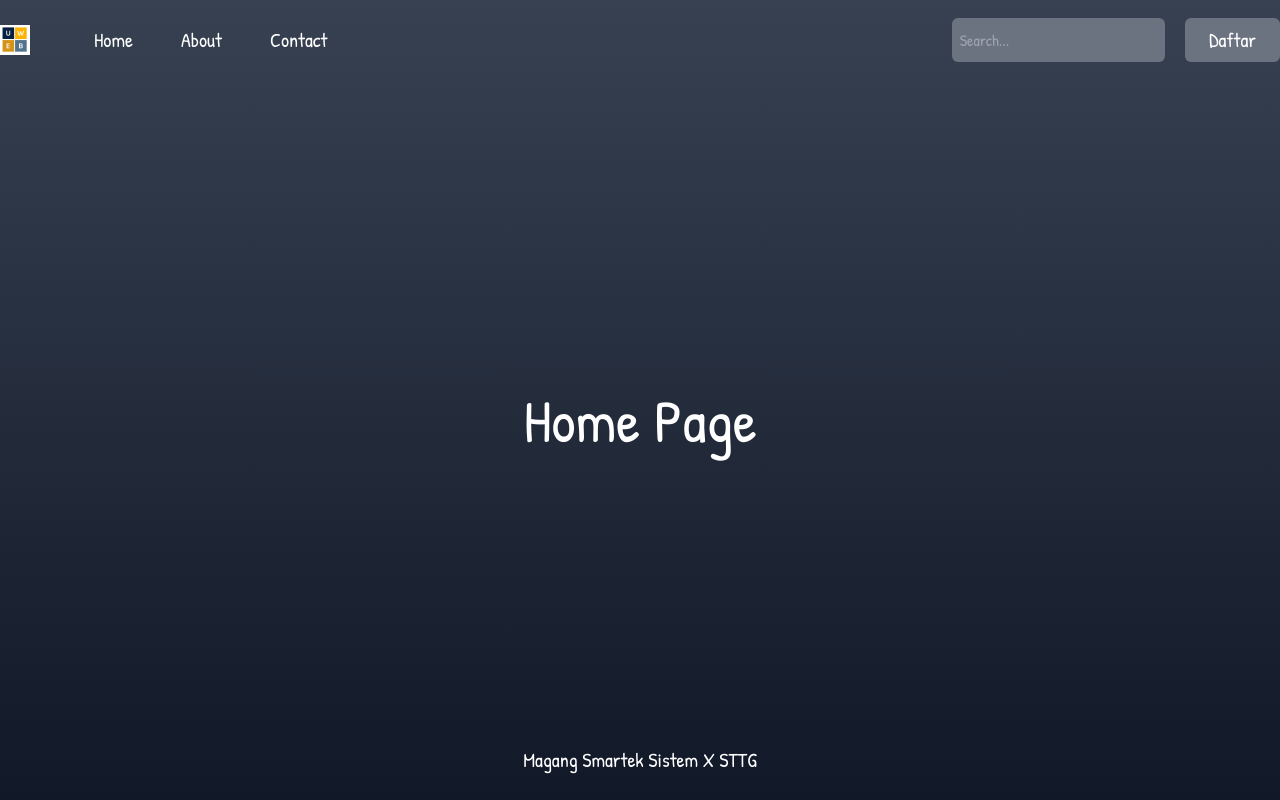
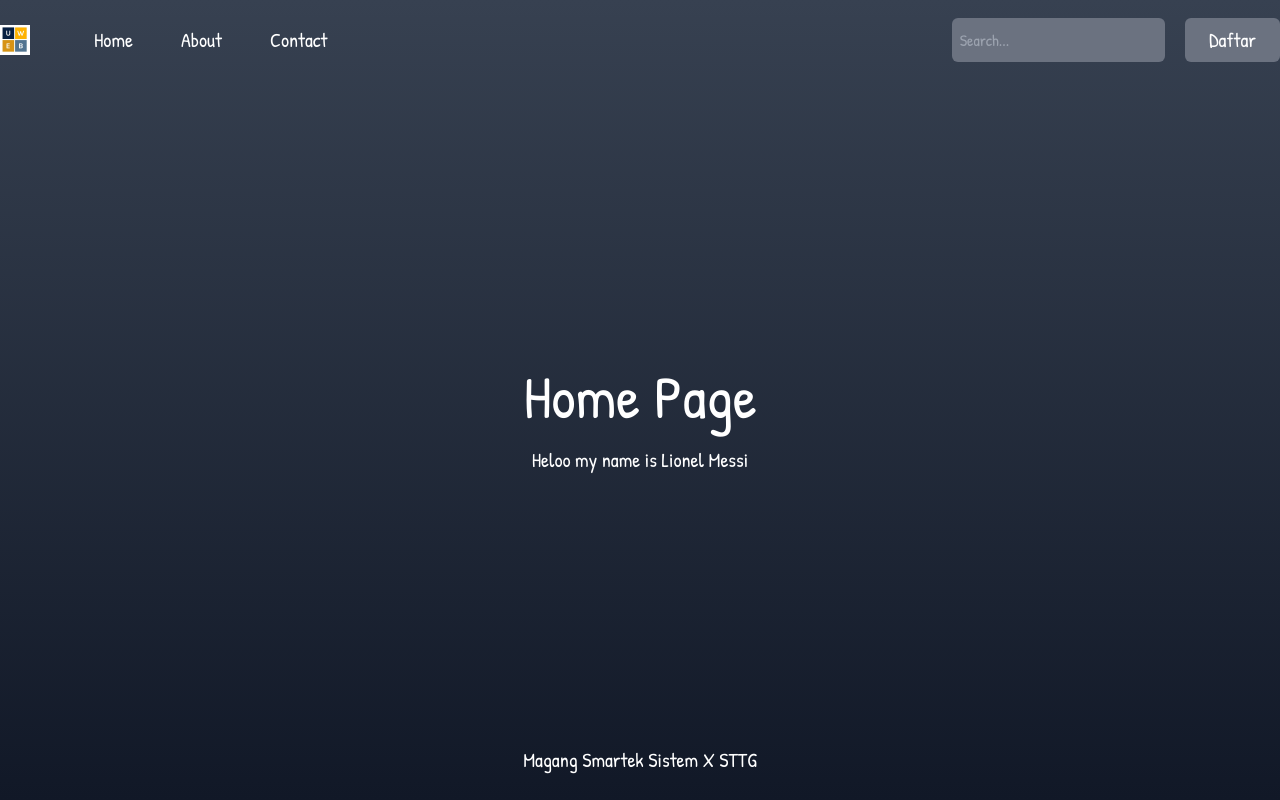
Before and after one commit to Magang-Smartek-X-STTG/Starter-Template, a React (Create React App) app: page / in a window 1280 px wide. Built offline with nearby package versions, Linux system fonts and the light colour scheme.

Commit message:
pemanggilan global state

```diff
--- a/src/pages/Home.js
+++ b/src/pages/Home.js
@@ -1,14 +1,17 @@
 import React from "react";
+import { useSelector } from "react-redux";
 import Footer from "../parts/Footer";
 import Header from "../parts/Header";
 
 const Home = () => {
+  const dataGlobal = useSelector((state) => state);
   return (
     <div className="h-screen">
       <div className="container mx-auto flex flex-col justify-between h-screen">
         <Header></Header>
         <div>
           <h1 className="text-6xl text-center text-white mt-10">Home Page</h1>
+          <p className="text-white text-center text-xl mt-5">Heloo my name is {dataGlobal.name}</p>
         </div>
         <Footer></Footer>
       </div>
```
